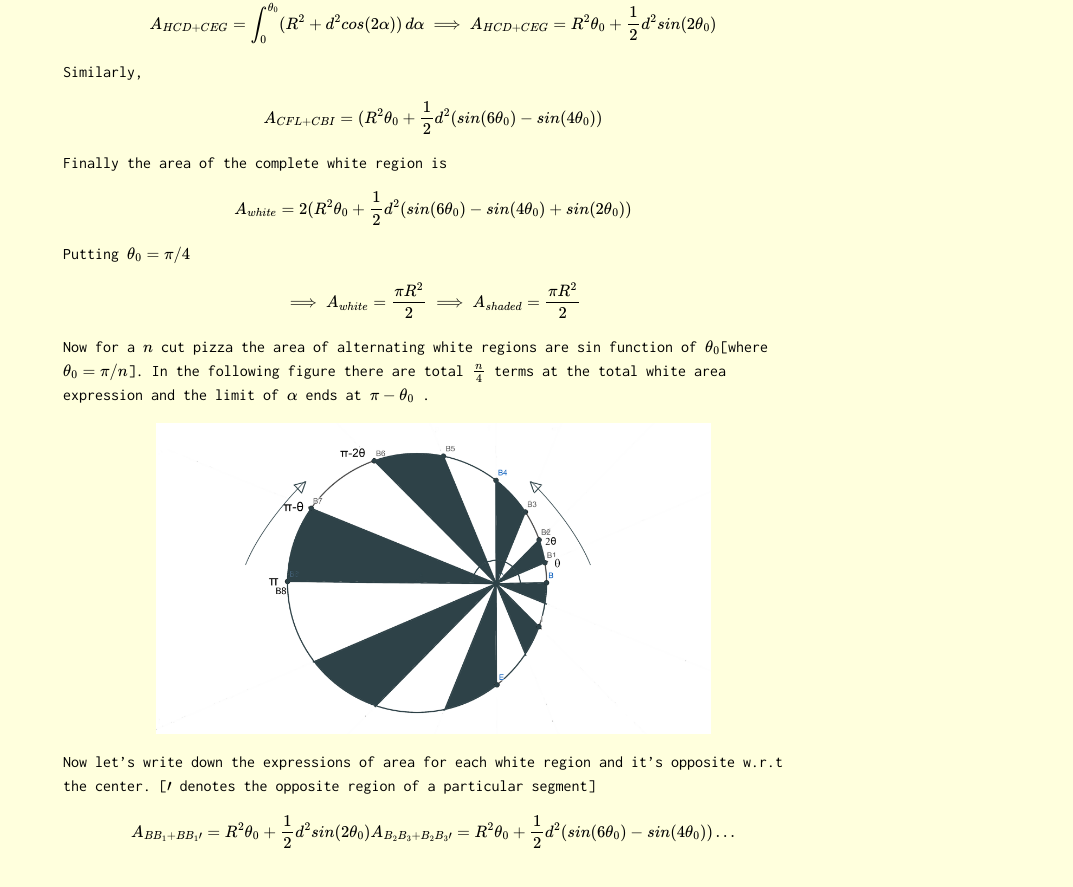
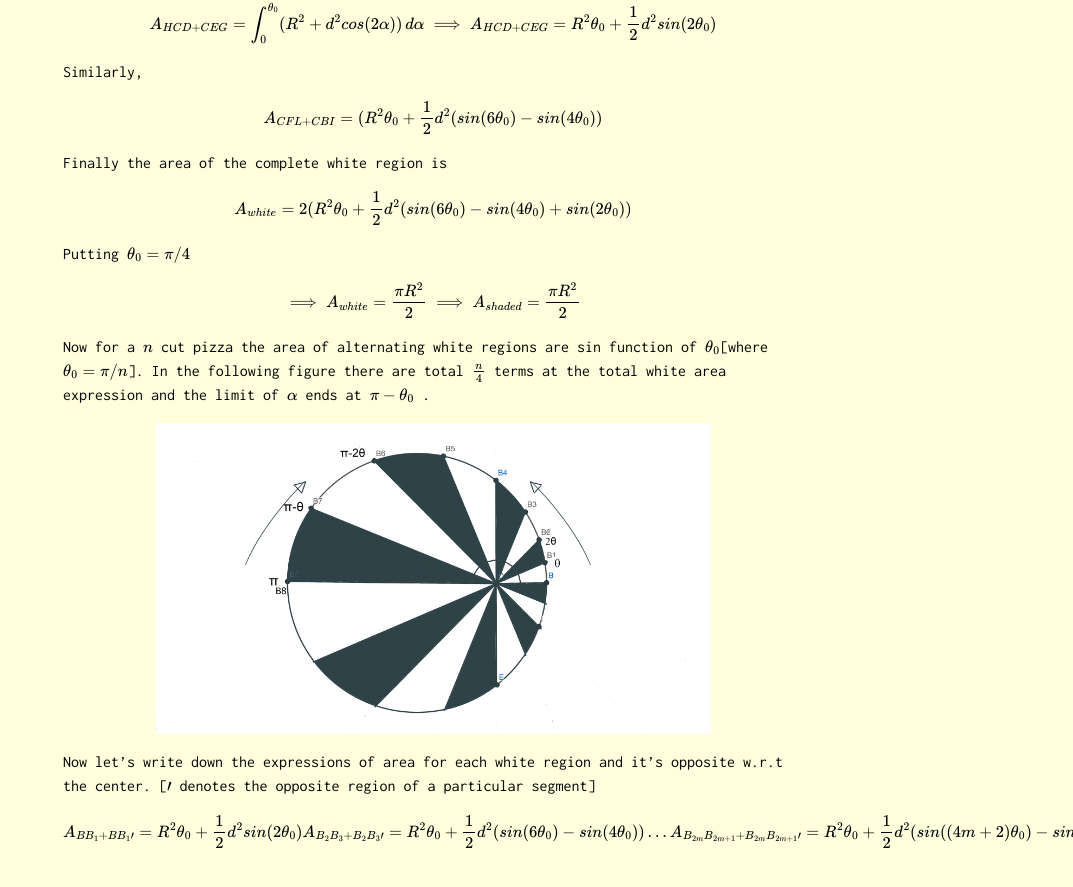
Before and after one commit to Oscuro-Phoenix/math-for-fun, a Jekyll site: the page built from _posts/2021-04-30-Problem-8.md, in a window 1280 px wide and 900 px high, scrolled down 2173 px. Shown: the top 887 px of the window, without its empty margins (207-1280 px from the left). Built offline with Jekyll 4.4.1, drawn with Linux system fonts in a browser that asks for light colours; formulas are drawn with MathJax 3.

Commit message:
Update 2021-04-30-Problem-8.md

```diff
--- a/_posts/2021-04-30-Problem-8.md
+++ b/_posts/2021-04-30-Problem-8.md
@@ -103,6 +103,7 @@
 A_{BB_1+BB_1\prime}=R^2\theta_0+\frac{1}{2}d^2sin(2\theta_0) \\
 A_{B_2B_3+B_2B_3\prime}=R^2\theta_0+\frac{1}{2}d^2(sin(6\theta_0)-sin(4\theta_0)) \\
 \dots
+A_{B_{2m}B_{2m+1}+B_{2m}B_{2m+1}\prime}=R^2\theta_0+\frac{1}{2}d^2(sin((4m+2)\theta_0)-sin(4m\theta_0)) \\
 
 
 $$
```
